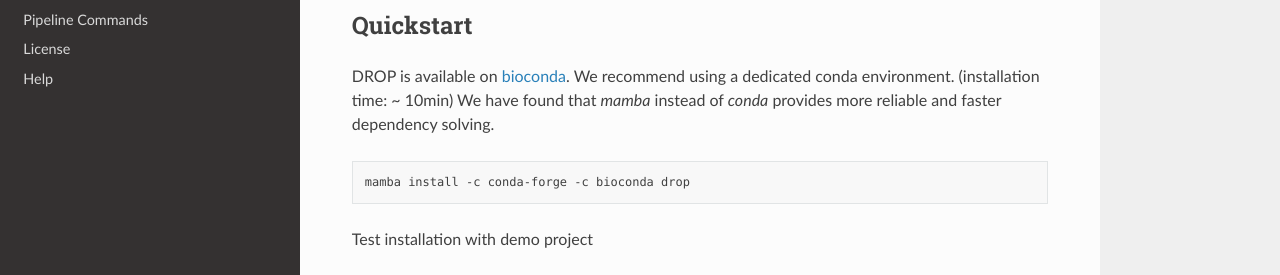
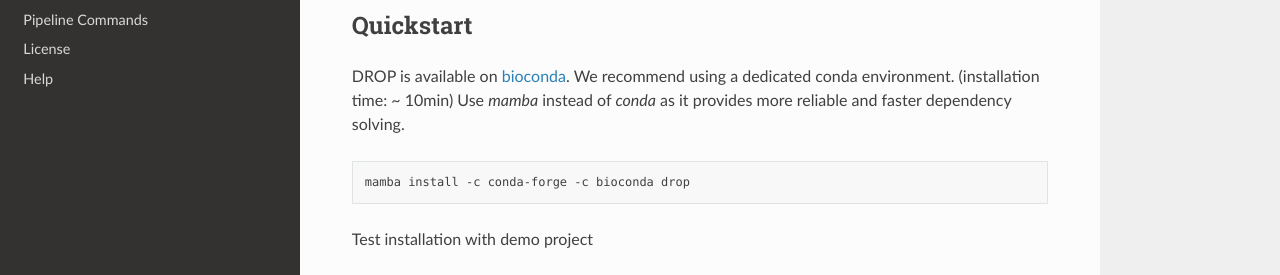
Before and after one commit to gagneurlab/drop, a Sphinx documentation site: the page built from docs/source/index.rst, in a window 1280 px wide and 900 px high, scrolled down 656 px. Shown: the part 191-466 px from the top of the window. Built offline with Sphinx 7.4.7 and the Read the Docs theme 2.0.0, drawn with Linux system fonts in a browser that asks for light colours.

Commit message:
Update index.rst

```diff
--- a/docs/source/index.rst
+++ b/docs/source/index.rst
@@ -21,7 +21,7 @@
 
 DROP is available on `bioconda <https://anaconda.org/bioconda/drop>`_.
 We recommend using a dedicated conda environment. (installation time: ~ 10min)
-We have found that `mamba` instead of `conda` provides more reliable and faster dependency solving.
+Use `mamba` instead of `conda` as it provides more reliable and faster dependency solving.
 
 .. code-block:: bash
 
```
